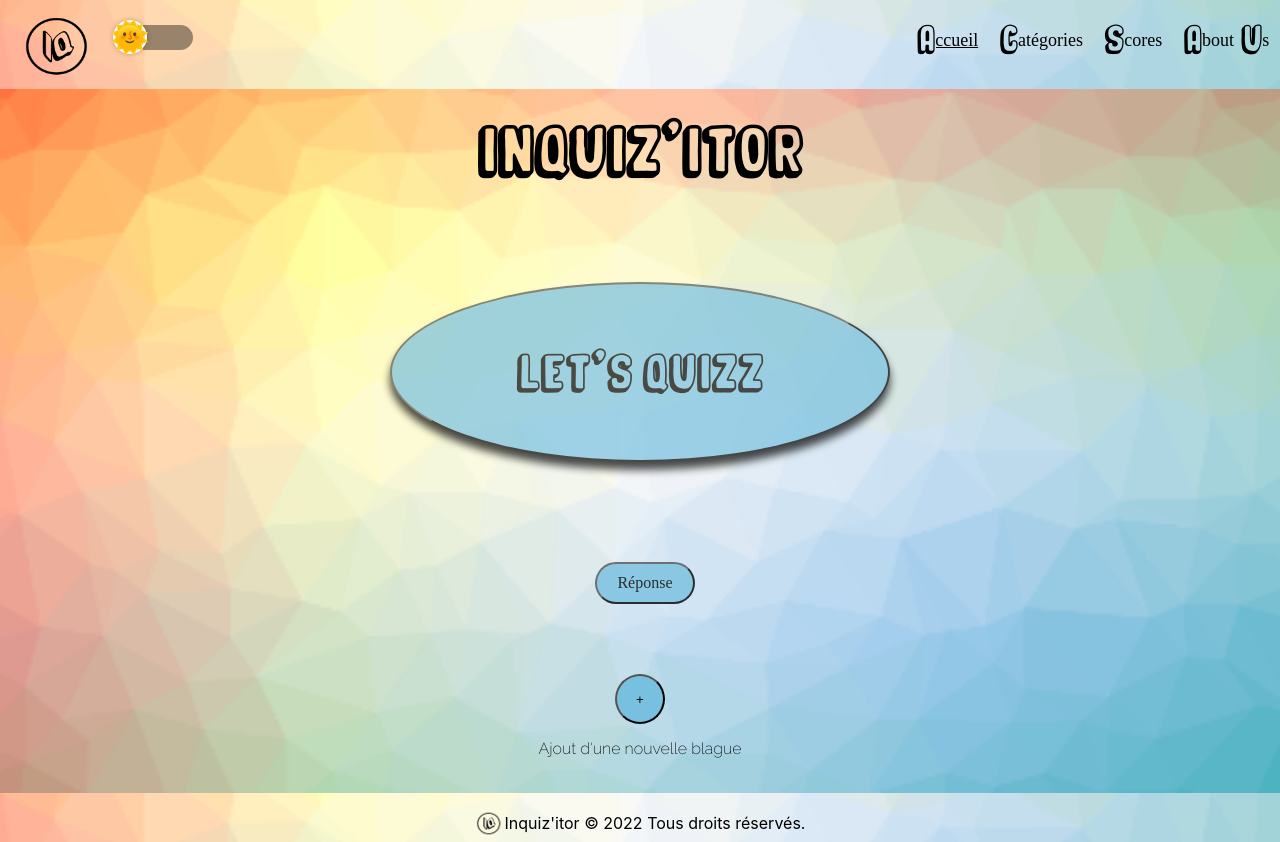
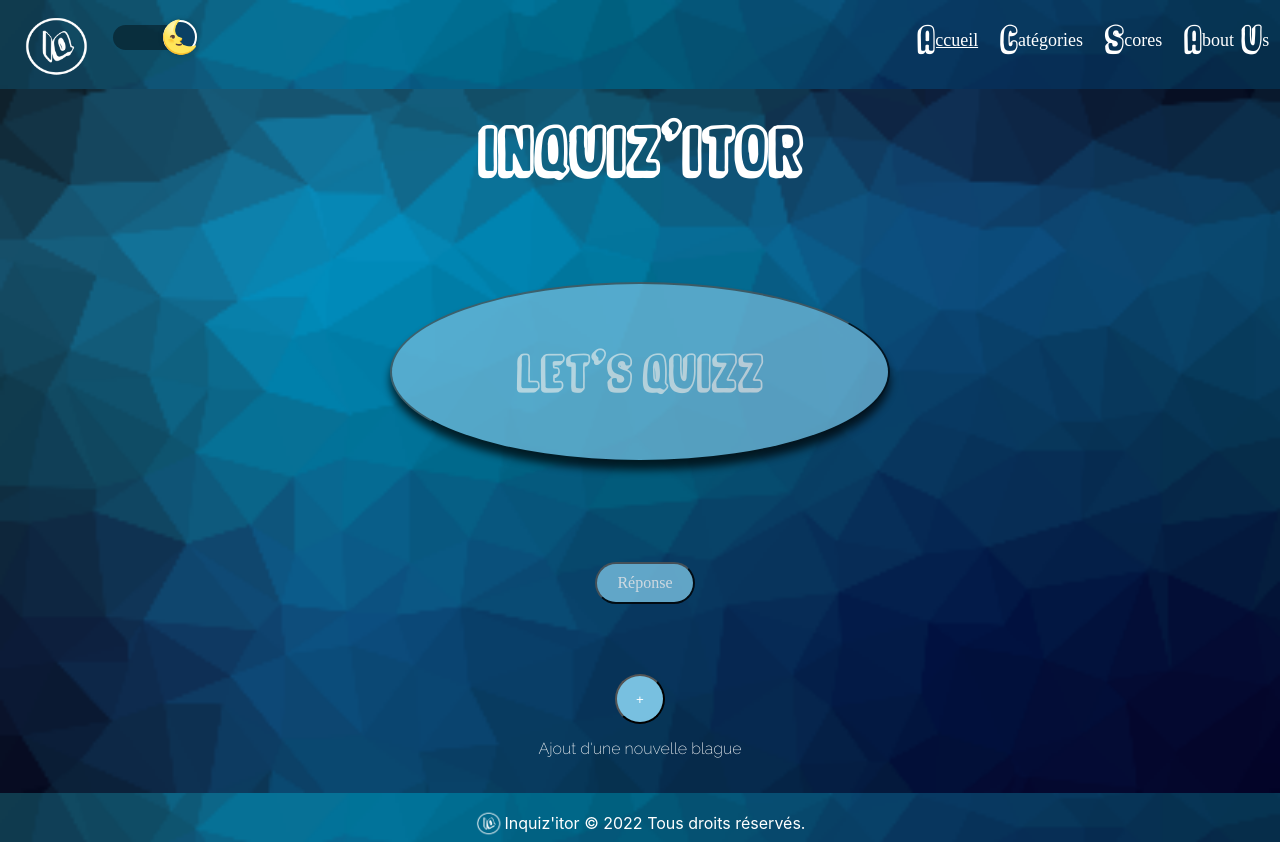
Before and after one commit to ComicScrip/lyon-react-mars22-p2g5, a React (Create React App) app: page / in a window 1280 px wide. Built offline with nearby package versions, Linux system fonts and the light colour scheme; no server answers.

Commit message:
best sound effect on the toggle button

```diff
--- a/src/components/Header.jsx
+++ b/src/components/Header.jsx
@@ -12,6 +12,8 @@ import evaluationNight from '../assets/evaluation_blanc.png';
 import avatar from '../assets/avatar.png';
 import avatarNight from '../assets/avatar_blanc.png';
 import { NightModeContext } from '../contexts/nightModeContext';
+import Jour from '../assets/JOUR.mp3';
+import Nuit from '../assets/NUIT.mp3';
 
 const getActiveLinkStyle = ({ isActive }) => ({
   textDecoration: isActive ? 'underline' : 'none',
@@ -20,11 +22,15 @@ const getActiveLinkStyle = ({ isActive }) => ({
 export default function Header() {
   const nightModeRendering = useContext(NightModeContext);
   const [active, setActive] = React.useState(false);
+  const sonJour = new Audio(Jour);
+  const sonNuit = new Audio(Nuit);
   const handleChangeClick = () => {
     setActive(!active);
   };
   const handleNightMode = () => {
     nightModeRendering.setIsNight(!nightModeRendering.isNight);
+    if (nightModeRendering.isNight === true) sonJour.play();
+    if (nightModeRendering.isNight === false) sonNuit.play();
   };
   return (
     <header style={nightModeRendering.pageStyle}>
--- a/src/contexts/nightModeContext.jsx
+++ b/src/contexts/nightModeContext.jsx
@@ -21,7 +21,7 @@ function NightModeContextProvider({ children }) {
     backgroundAttachment: 'fixed',
     color: 'white',
   };
-  const [isNight, setIsNight] = useLocalStorage('isNight', false);
+  const [isNight, setIsNight] = useLocalStorage('isNight', true);
   const pageStyle = isNight ? pageNightStyle : pageDayStyle;
 
   const nightModeRendering = useMemo(
```
Also changed, not shown: 2 other files (tests, documents, lock files or other folders).
